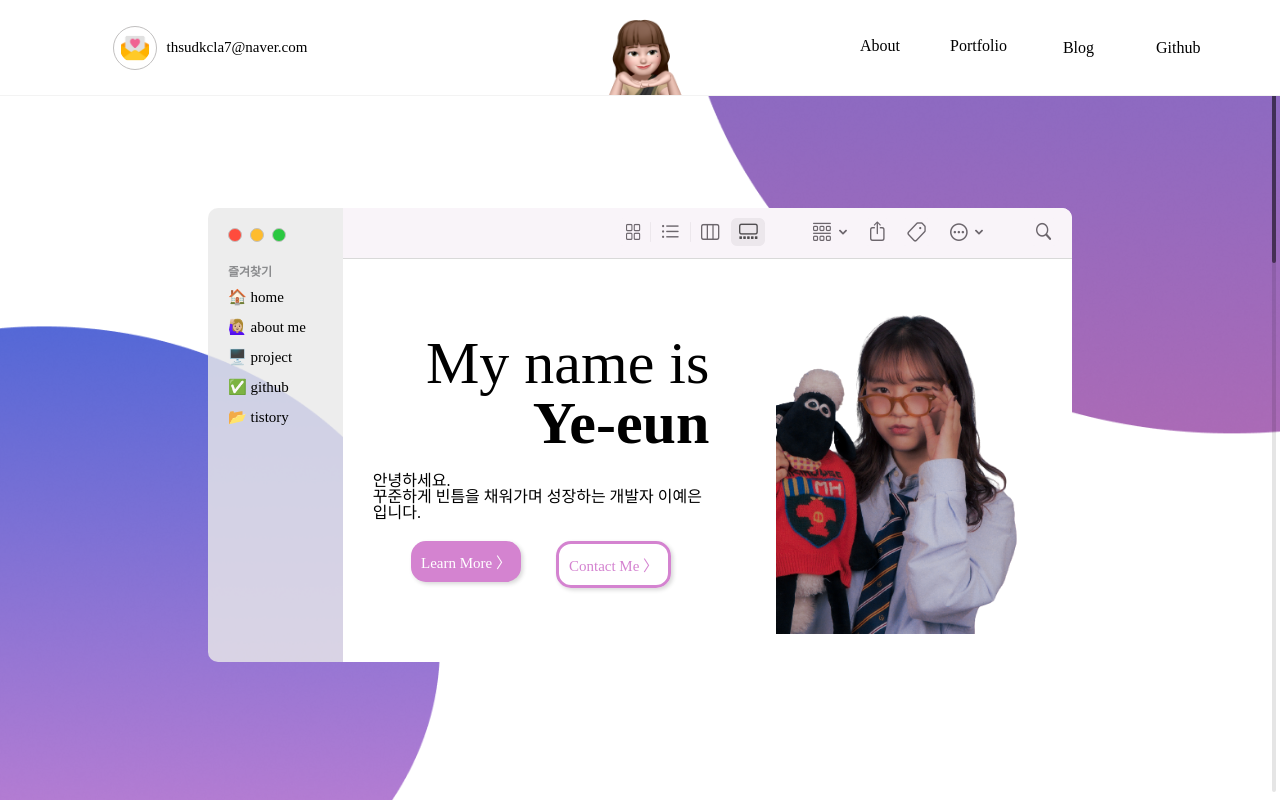
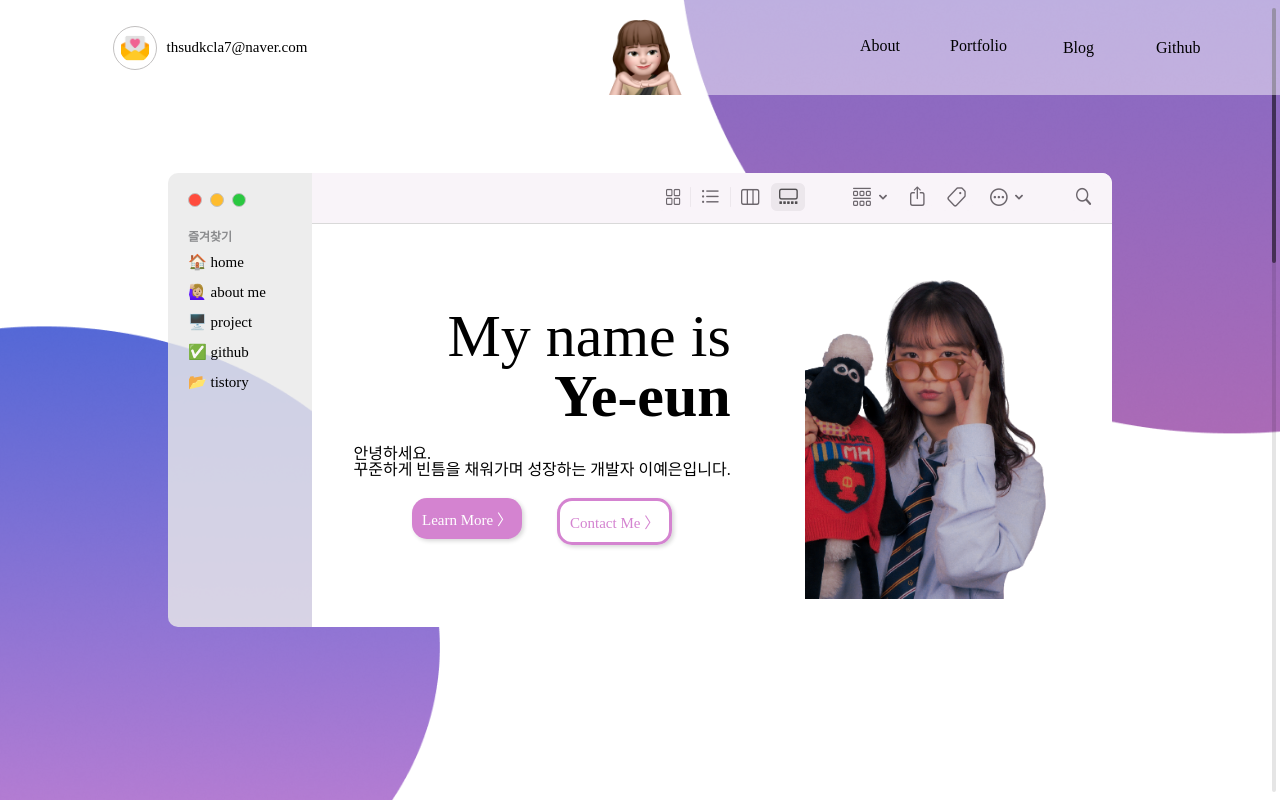
Before and after one commit to yeeun426/personal-portfolio, a React (Create React App) app in the folder front/: page /main in a window 1280 px wide. Built offline with nearby package versions, Linux system fonts and the light colour scheme.

Commit message:
feat: ui 수정

```diff
--- a/front/src/components/Home/styled.js
+++ b/front/src/components/Home/styled.js
@@ -3,6 +3,10 @@ import styled from 'styled-components';
 export const PopupStyled = styled.div`
   display: flex;
   justify-content: center;
+  position: absolute;
+  top: 50%;
+  left: 50%;
+  transform: translate(-50%, -50%);
 
   .popup-left {
     border-radius: 10px 0 0 10px;
--- a/front/src/pages/Project/Project.js
+++ b/front/src/pages/Project/Project.js
@@ -21,7 +21,7 @@ export default function Project() {
 
   return (
     <ProjectStyled>
-      <div className='test'>
+      <div className='project'>
         {project.map((project) => (
           <div className='project-content' key={project.id}>
             <div className='project-txt'>
--- a/front/src/pages/Project/style.js
+++ b/front/src/pages/Project/style.js
@@ -5,11 +5,10 @@ export const ProjectStyled = styled.div`
   background-color: #f5f5f7;
   box-sizing: border-box;
 
-  .test {
+  .project {
     display: flex;
     flex-wrap: wrap;
     grid-gap: 12px;
-    overflow: auto;
   }
 
   .project-content {
--- a/front/src/styles/ComponentStyled.js
+++ b/front/src/styles/ComponentStyled.js
@@ -5,8 +5,7 @@ export const HeaderStyled = styled.div`
   left: 0px;
   z-index: 100;
   width: 100%;
-  background: #fff;
-  border-bottom: 1px solid #f3f3f3;
+  background: #ffffff78;
   top: 0px;
 
   grid-template: auto / repeat(3, 1fr);
--- a/front/src/styles/IntroStyled.js
+++ b/front/src/styles/IntroStyled.js
@@ -3,10 +3,15 @@ import styled from 'styled-components';
 export const IntroStyled = styled.div`
   height: 100vh;
   background-color: #f5f5f7;
+  position: relative;
 
   .aboutme-wrapper {
     padding: 7rem;
     box-sizing: border-box;
+    position: absolute;
+    top: 50%;
+    left: 50%;
+    transform: translate(-50%, -50%);
   }
 
   .aboutme-top {
--- a/front/src/styles/MainStyled.js
+++ b/front/src/styles/MainStyled.js
@@ -4,10 +4,9 @@ export const MainStyled = styled.div`
   .mainIntro-wrapper {
     height: 100vh;
     background-image: url(images/background.png);
+    position: relative;
     background-repeat: no-repeat;
     background-size: cover;
-    padding: 13rem;
-    background-position: center;
     background-position: center;
     box-sizing: border-box;
   }
```
